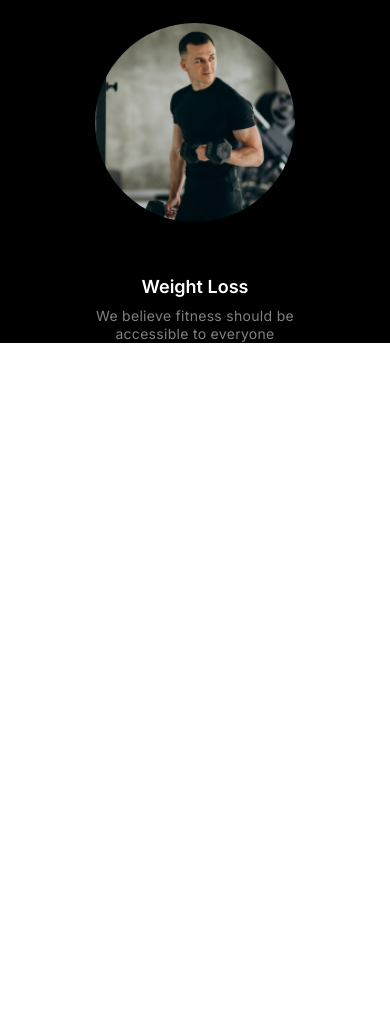
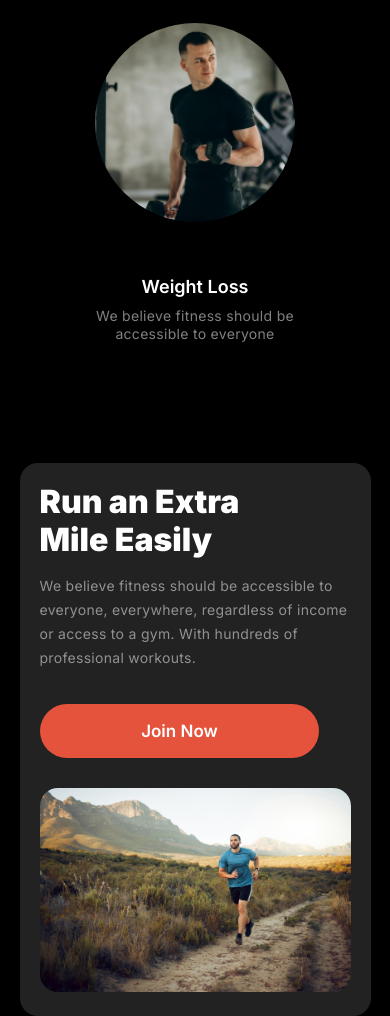
Before and after one commit to ALNoman78/assignment-02, a plain HTML site: page index.html in a window 390 px wide. Shown: the part 2632-3648 px from the top of the page. Before the commit the page ends 2975 px from the top, so only its background shows below. Drawn offline with Linux system fonts and the light colour scheme.

Commit message:
adversite section completed

```diff
--- a/index.html
+++ b/index.html
@@ -1,5 +1,6 @@
 <!DOCTYPE html>
 <html lang="en">
+
 <head>
     <meta charset="UTF-8">
     <meta name="viewport" content="width=device-width, initial-scale=1.0">
@@ -14,6 +15,7 @@
     <link rel="stylesheet" href="./styles/style.css" class="rel">
     <link rel="stylesheet" href="./styles/responsive.css" class="rel">
 </head>
+
 <body>
     <header class="head">
         <nav class="navbar">
@@ -33,7 +35,8 @@
                     Get body in <span class="banner-shap">shap</span> & stay healthy
                 </h3>
                 <p class="banner-description">
-                    A huge selection of health and fitness content, healthy recipes and transformation stories to help you get fit and stay fit!
+                    A huge selection of health and fitness content, healthy recipes and transformation stories to help
+                    you get fit and stay fit!
                 </p>
                 <div class="btn">
                     <div>
@@ -65,7 +68,8 @@
             <div class="habits-container">
                 <div class="habits-text">
                     <h3 class="habits-title">Change Your Habits</h3>
-                    <p class="habits-description">We believe fitness should be accessible to everyone, everywhere, regardless of income or access to a gym.</p>
+                    <p class="habits-description">We believe fitness should be accessible to everyone, everywhere,
+                        regardless of income or access to a gym.</p>
                 </div>
                 <div class="habits-content">
                     <div class="habit-items">
@@ -94,12 +98,12 @@
                         <div class="image">
                             <img src="./images/image 4.png" alt="">
                         </div>
-                       <div class="item">
+                        <div class="item">
                             <h1 class="items-title">Practice</h1>
                             <p class="items-description">
                                 We believe fitness should be accessible to everyone
                             </p>
-                       </div>
+                        </div>
                     </div>
                     <div class="habit-items">
                         <div class="image">
@@ -115,10 +119,27 @@
                 </div>
             </div>
         </section>
-
+        <div class="advertise-container">
+            <div class="advertise-text">
+                <h3 class="ad-title">
+                    Run an Extra <br> Mile Easily
+                </h3>
+                <p class="ad-description">
+                    We believe fitness should be accessible to everyone, everywhere, regardless of income or access to a
+                    gym. With hundreds of professional workouts.
+                </p>
+                <button class="primary-btn">
+                    Join Now
+                </button>
+            </div>
+            <div class="advertise-content">
+                <img src="./images/run.jpg" alt="">
+            </div>
+        </div>
     </main>
     <footer>
 
     </footer>
 </body>
+
 </html>
--- a/styles/responsive.css
+++ b/styles/responsive.css
@@ -67,7 +67,9 @@
     .primary-btn-two{
         padding: 16px 23px;
     }
-    .habits-content{
+    .habits-content,
+    .advertise-container
+    {
         flex-direction: column;
     }
     .image{
@@ -77,12 +79,27 @@
         max-width: 200px;
         margin: 20px;
     }
-    .habits-title{
+    .habits-title , .ad-title{
         font-size: 32px;
+    }
+    .ad-title{
+        width: 100%;
     }
     .habits-description{
         text-align: left;
         font-size: 14px;
         letter-spacing: 0.3px;
     }
+    .advertise-container{
+        width: 90%;
+        padding: 20px;
+    }
+    .advertise-content img{
+        height: auto;
+    }
+    .advertise-text > button{
+        width: 90%;
+        margin: 0 auto;
+        margin-bottom: 30px;
+    }
 }
--- a/styles/style.css
+++ b/styles/style.css
@@ -280,3 +280,43 @@ main{
     background: #000;
 }
 /* main style end */
+
+/* ad section style start */
+
+.advertise-container{
+    display: flex;
+    justify-content: space-between;
+    padding: 40px 54px;
+    width: 76%;
+    margin: 0 auto;
+    border-radius: 18px;
+    background: rgb(34, 34, 34);
+    margin-top: 120px;
+}
+.advertise-content img{
+    width: 100%;
+    height: 312px;
+    border-radius: 18px;
+    object-fit: cover;
+}
+.advertise-text{
+    max-width: 443px;
+    /* height: 290px; */
+}
+
+.ad-title{
+    color: rgb(255, 255, 255);
+    font-size: 48px;
+    font-weight: 900;
+    line-height: 120%;
+    margin-bottom: 14px;
+}
+.ad-description{
+    color: rgba(255, 255, 255, 0.5);
+    font-size: 14px;
+    font-weight: 400;
+    line-height: 24px;
+    letter-spacing: 0.3px;
+    margin-bottom: 34px;
+}
+/* ad section style end */
```
